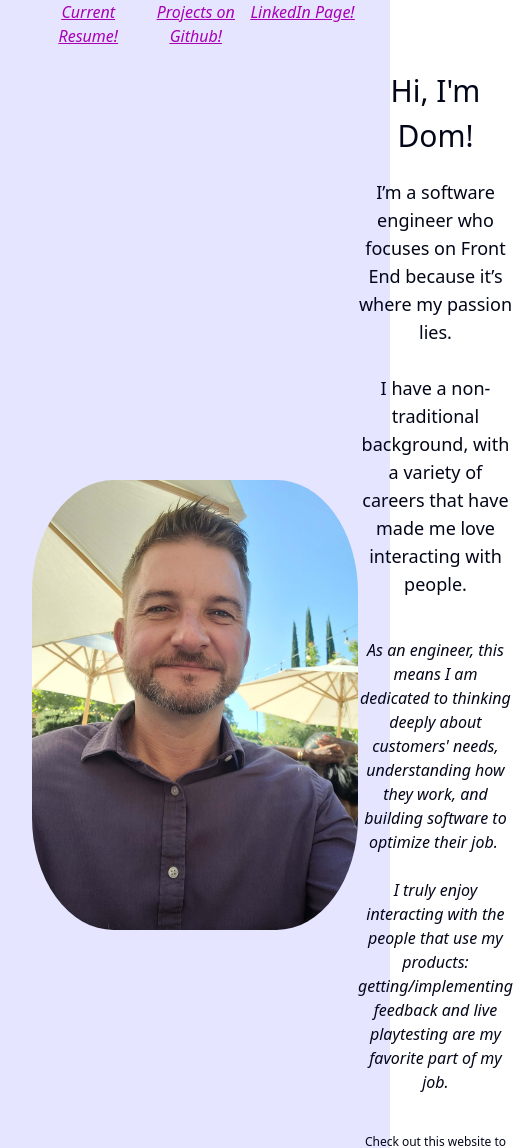
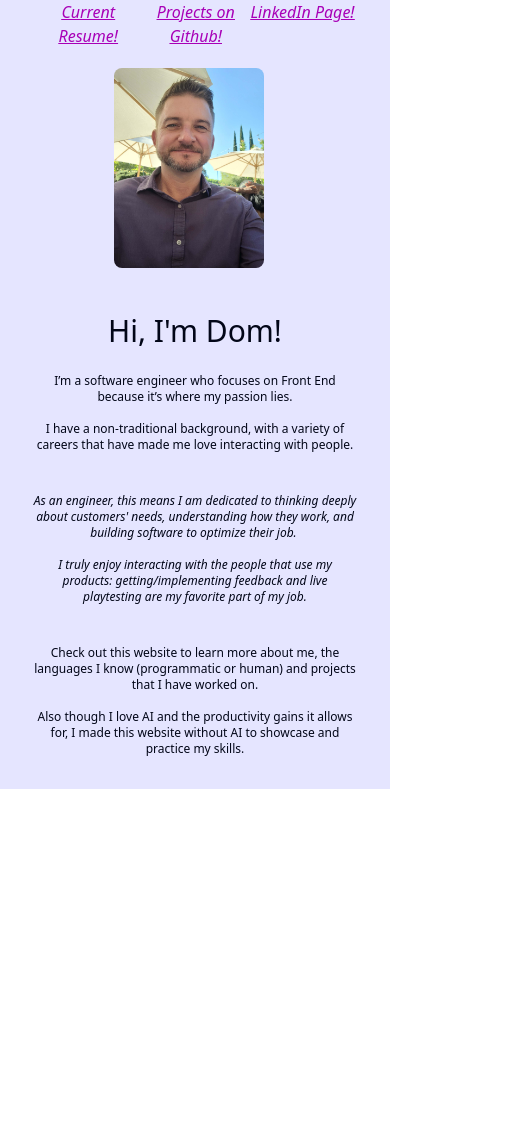
Before and after one commit to ddabrowiecki/domdab, a React (Vite) app: page / in a window 390 px wide. Shown: the part 264-1412 px from the top of the page, 513 px wide, since content can reach past the window. After the commit the page ends 1053 px from the top, so only its background shows below. Built offline with nearby package versions, Linux system fonts and the light colour scheme.

Commit message:
Update lang and landing pages for mobile

```diff
--- a/src/App.css
+++ b/src/App.css
@@ -74,13 +74,6 @@
   animation: fadeIn 1s ease 0s 1 normal forwards;
 }
 
-.profile-pic {
-  height: 450px;
-  width: 350px;
-  border-radius: 25%;
-  object-position: center;
-}
-
 .intro {
   font-size: 30px;
 }
--- a/src/components/GridCard.tsx
+++ b/src/components/GridCard.tsx
@@ -11,20 +11,20 @@ import { type LanguageDetail } from "@/data/langData";
 
 const GridCard = ({ name, level, image, emoji, moreInfo }: LanguageDetail) => {
   return (
-    <Card className="relative mx-auto w-full max-w-sm pt-0">
+    <Card className="relative mx-auto w-full max-w-sm pt-0 gap-0 sm:gap-6">
       <div className="absolute inset-0 z-30 aspect-video" />
       <img
         src={image}
         alt="Event cover"
         className="relative z-20 aspect-video w-full object-cover brightness-90 dark:brightness-40"
       />
-      <div className="lang-flag h-10 mt-[-15%] z-40 flex justify-center">
-        <img className="h-[150%]" src={emoji} />
+      <div className="lang-flag hidden sm:h-10 sm:mt-[-15%] z-40 sm:flex sm:justify-center">
+        <img className="h-[50%] sm:h-[150%]" src={emoji} />
       </div>
       <CardHeader>
         <CardAction></CardAction>
-        <CardTitle>{name}</CardTitle>
-        <CardDescription>{level}</CardDescription>
+        <CardTitle className="text-xs sm:text-base">{name}</CardTitle>
+        <CardDescription className="text-xs sm:text-base">{level}</CardDescription>
       </CardHeader>
       <CardFooter>
         {moreInfo && <Button className="w-full">More</Button>}
--- a/src/components/LandingPage.tsx
+++ b/src/components/LandingPage.tsx
@@ -1,5 +1,5 @@
 import DomProfilePic from "../assets/DomProfilePic.jpg";
-import resume from "@/assets/Dabrowiecki-FS2026.pdf"
+import resume from "@/assets/Dabrowiecki-FS2026.pdf";
 import {
   landingPageCopyHead,
   landingPageCopyEnding,
@@ -9,20 +9,32 @@ import {
 const LandingPage = () => {
   return (
     <>
-    <div className="mt-10 flex justify-around text-fuchsia-700 underline">
-      <a href={`${resume}`} download="DDabrowiecki-2026.pdf"><em>Download a Current Resume!</em></a>
-      <a href="https://www.github.com/ddabrowiecki"><em>See My Projects on Github!</em></a>
-      <a href="https://www.linkedin.com/in/dominic-v-dabrowiecki/"><em>Check out my LinkedIn Page!</em></a>
-    </div>
-      <div className="flex flex-row items-center justify-around mt-5">
-        <img className="profile-pic" src={DomProfilePic} />
-        <div className="w-[50%]">
-          <p className="intro">Hi, I'm Dom!</p>
-          <p className="whitespace-pre-wrap pt-5 text-lg">{landingPageCopyHead}</p>
-          <p className="whitespace-pre-wrap pt-10 text-base italic">{landingPageCopyItalic}</p>
-          <p className="whitespace-pre-wrap pt-10 text-xs">{landingPageCopyEnding}</p>
+      <div className="mt-10 flex justify-around text-fuchsia-700 underline">
+        <a href={`${resume}`} download="DDabrowiecki-2026.pdf">
+          <em>Download a Current Resume!</em>
+        </a>
+        <a href="https://www.github.com/ddabrowiecki">
+          <em>See My Projects on Github!</em>
+        </a>
+        <a href="https://www.linkedin.com/in/dominic-v-dabrowiecki/">
+          <em>Check out my LinkedIn Page!</em>
+        </a>
+      </div>
+        <div className="sm:flex sm:flex-row sm:justify-around mt-5">
+          <img className="h-[200px] ml-[25%] sm:ml-0 rounded-md sm:h-[450px] sm:w-[350px]" src={DomProfilePic} />
+          <div className="mt-10 sm:w-[50%]">
+            <p className="intro">Hi, I'm Dom!</p>
+            <p className="whitespace-pre-wrap pt-5 text-xs sm:text-lg">
+              {landingPageCopyHead}
+            </p>
+            <p className="whitespace-pre-wrap pt-10 text-xs sm:text-base italic">
+              {landingPageCopyItalic}
+            </p>
+            <p className="whitespace-pre-wrap pt-10 text-xs sm:text-xs">
+              {landingPageCopyEnding}
+            </p>
+          </div>
         </div>
-      </div>
     </>
   );
 };
--- a/src/components/LanguagePage.tsx
+++ b/src/components/LanguagePage.tsx
@@ -3,7 +3,7 @@ import { languageData, type LanguageDetail } from "@/data/langData";
 
 const LanguagePage = () => {
   return (
-    <div className="grid grid-cols-3 gap-4 mt-5 noto-color-emoji-regular">
+    <div className="grid grid-cols-2 sm:grid-cols-3 gap-4 mt-5 noto-color-emoji-regular">
       {languageData.map((langDetail: LanguageDetail) => (
         <GridCard
           name={langDetail.name}
```
